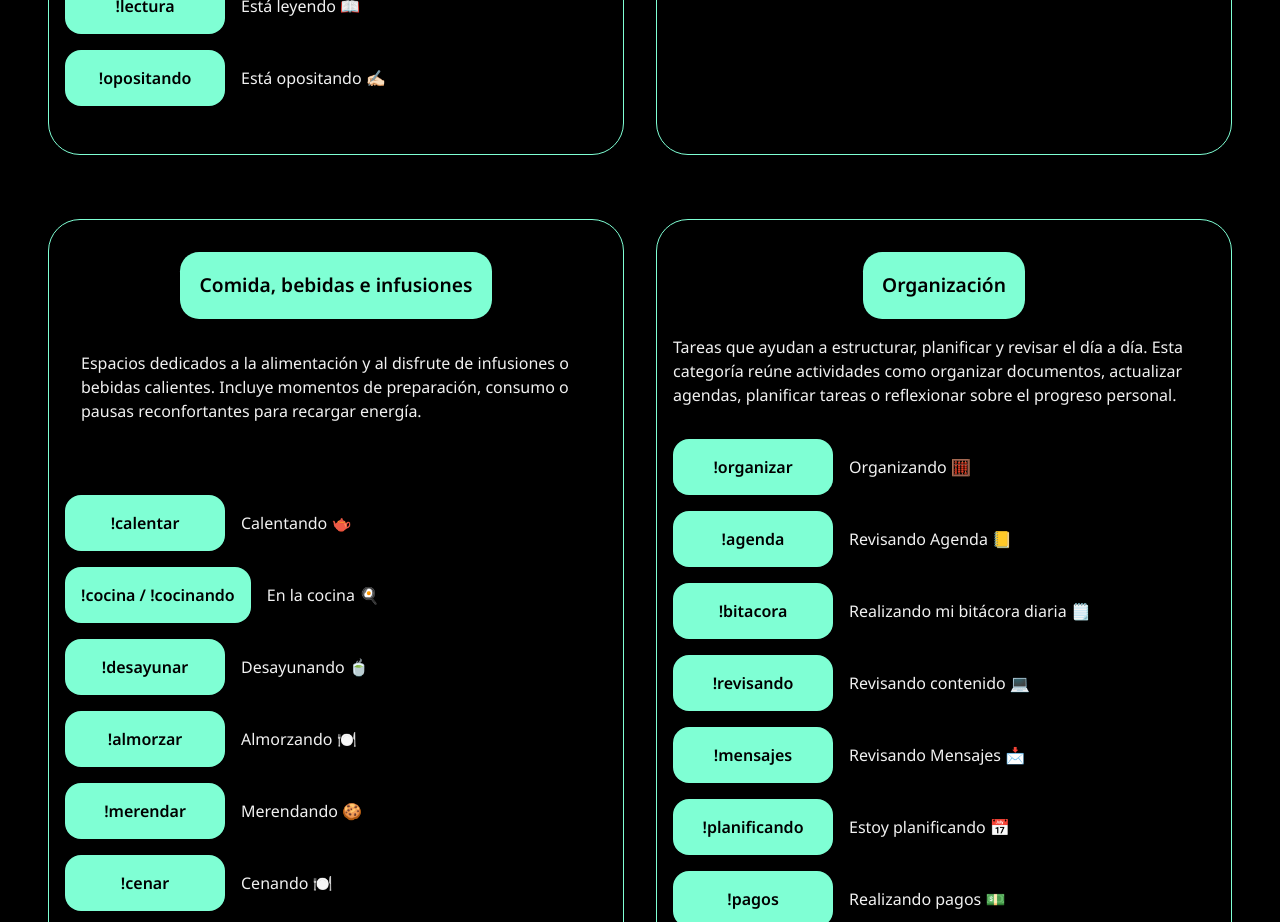
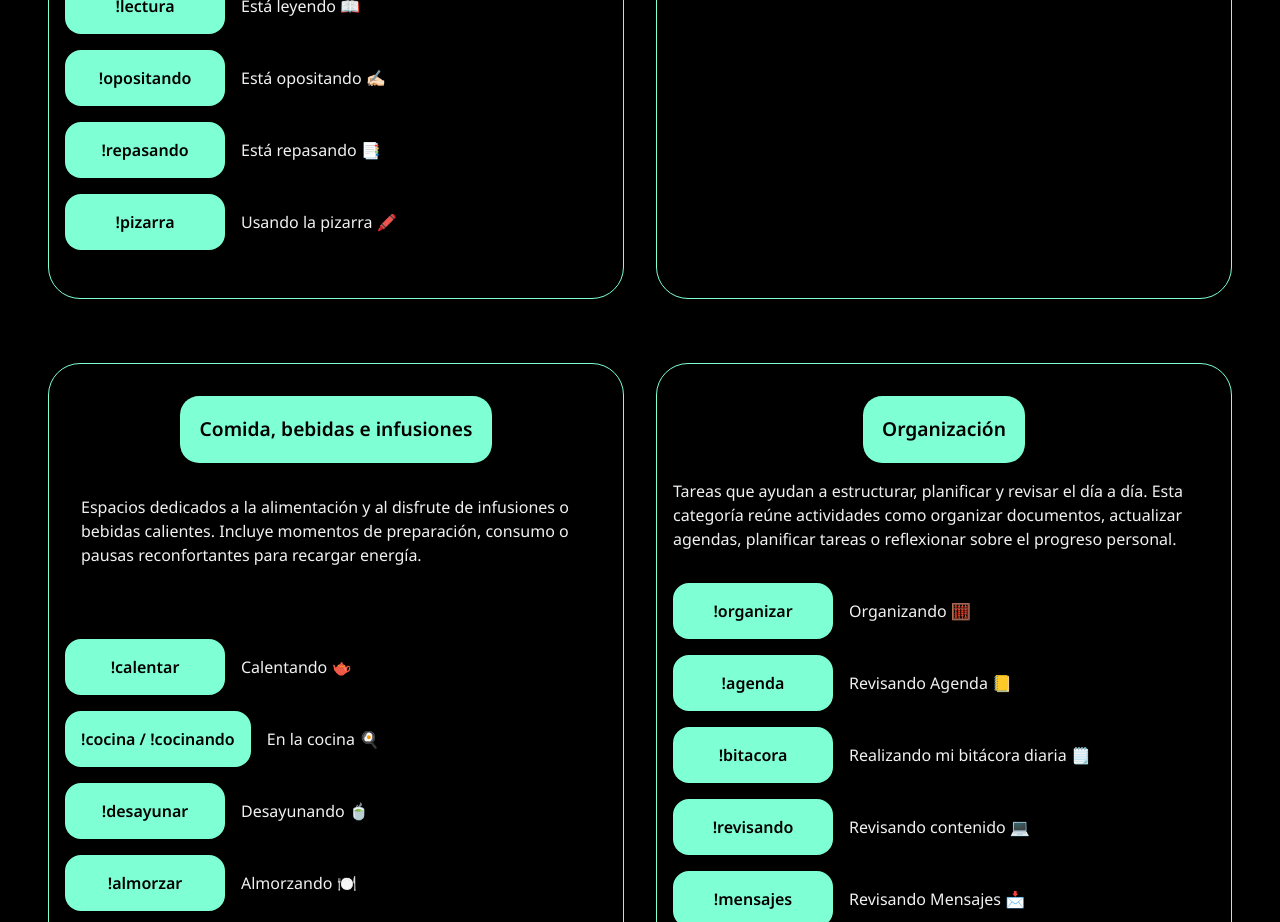
Before and after one commit to lucianoontiveros/sitecuartodechenz, a React (Vite) app: page /comandos in a window 1280 px wide. Shown: the part 7900-8822 px from the top of the page. Built offline with nearby package versions, Linux system fonts and the light colour scheme.

Commit message:
Se agregan dos comandos !repaso y !pizarra

```diff
--- a/src/Pages/Comandos.jsx
+++ b/src/Pages/Comandos.jsx
@@ -589,6 +589,20 @@ const Comandos = () => {
                 command="!opositando"
               />
               <p>Está opositando ✍🏻</p>
+            </li>
+            <li>
+              <CommandButton
+                displayText="!repasando"
+                command="!repasando"
+              />
+              <p>Está repasando 📑</p>
+            </li>
+            <li>
+              <CommandButton
+                displayText="!pizarra"
+                command="!pizarra"
+              />
+              <p>Usando la pizarra 🖍️</p>
             </li>
           </ul>
         </div>
```
